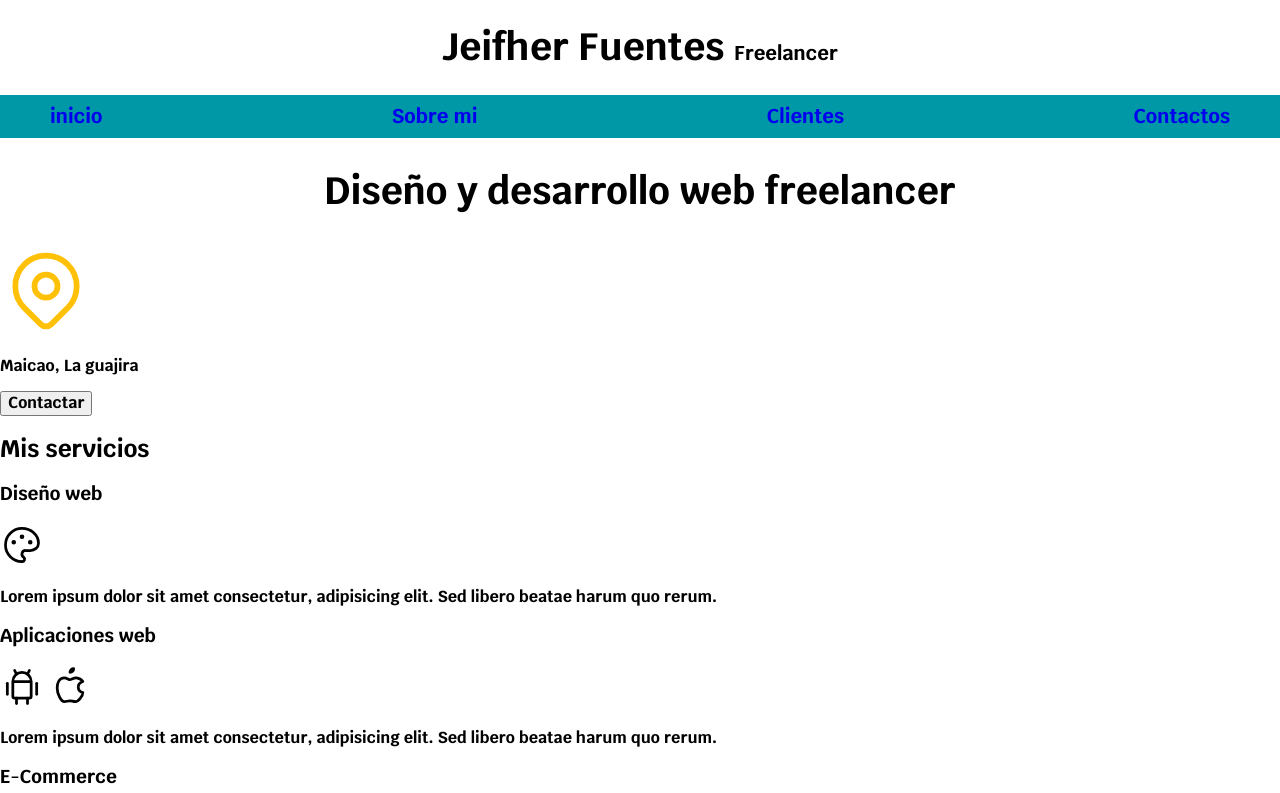
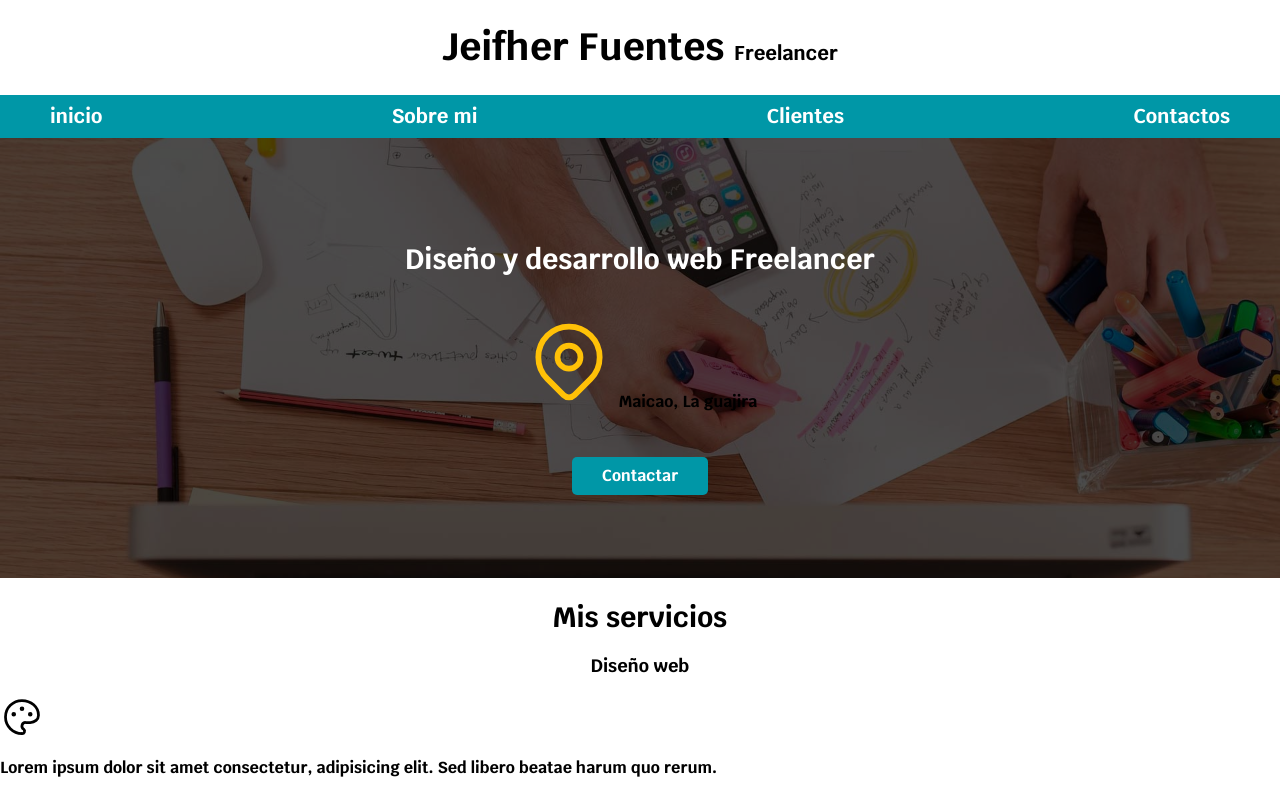
Before and after one commit to JeiFB/DisenadorFreelancer, a plain HTML site: page index.html in a window 1280 px wide. Shown: the top 793 px of the page. Drawn offline with Linux system fonts and the light colour scheme.

Commit message:
Se agregó comentarios y contenido hero

```diff
--- a/css/style.css
+++ b/css/style.css
@@ -6,34 +6,71 @@
     --gris: #757575;
 }
 
-
+/* Globales */
 html{
     font-size: 62.5%;
+    box-sizing: border-box; /*hack para box model*/
 
 }
 
+*, *:before, *:after {
+    box-sizing: inherit;
+}
+
 body{
-    font-size: 16px;
+    font-size: 16px; /*1rem = 10px*/
     font-family: 'Krub', sans-serif;
 }
 
-.titulo{
-    text-align: center;
+.contenedor{
+    max-width: 120rem;
+    margin: 0 auto;
+}
+
+.boton{
+    background-color: var(--secundario);
+    color: var(--blanco); /*  para el color de la letra*/
+    text-decoration: none; /*quitar raya de los textos*/
+    padding: 1rem 3rem ; /*relleno del boton*/
+    border-radius: .5rem; /*sirve para los bordes*/
+    text-decoration: uppercase; /*poner letra en mayusculas*/
+    font-weight: bold; /*Texto mas en negrita*/
+    width: 90%; /*para que el boton llege hasta las orillas (para dispositivos mobiles)*/
+    text-align: center; /*para centrar el texto del boton*/
+    margin-top: 3rem; /*mover el bloque*/
+}
+
+.boton:hover{ /* hover sirve para cuando el curso se posesione en el boton y realize un evento, en este seria que el fondo cambie de color*/
+    background-color: var(--primario);
+}
+
+@media (min-width: 760px) {
+    .boton{
+        width: auto; /*auto para resetear y se vea pequeqño el boton en escritorio*/
+    }
+}
+
+/* Tipografia */
+h1{
     font-size: 3.8rem;
 }
+h2{
+    font-size: 2.8rem;
+}
+h3{
+    font-size: 1.8rem;
+}
 
-
+h1,h2,h3{
+    text-align: center;
+}
 .titulo span{
     font-size: 2rem;
 }
 
-.contenedor{
-
-    max-width: 120rem;
-    margin: 0 auto;
-}
+/* Navegacion principal */
 .nav-bg{
-    background-color: var(--secundario);
+    background-color: var(--secundario); /*para que la barra de navegacion se de color azul*/
 }
 .navegacion-principal{
     display: flex;
@@ -51,7 +88,7 @@ body{
     display: block;
     text-align: center;
     padding: 1rem;
-    color:var(-blanco);
+    color:var(--blanco);
     text-decoration: none;
     font-size: 2rem;
     font-weight: 400;
@@ -62,10 +99,28 @@ body{
     background-color: var(--primario);
 }
 
-a:visited{
-    color: #ffffff;
+
+/* Contenido hero */
+.hero{
+    background-image: url(/img/hero.jpg);
+    background-repeat: no-repeat;
+    background-size: cover;
+    height: 440px;
+    position: relative;
 }
 
-@media (min-width: ) {
+.contenido-hero{
+    position: absolute;
+    background-color: rgb(0, 0, 0, .7);
+    width: 100%;
+    height: 100%;
+    display: flex;
+    flex-direction: column;
+    align-items: center;
+    justify-content: center;
+}
 
+.contenido-hero h2,
+.contenido p{
+    color: var(--blanco);
 }
--- a/index.html
+++ b/index.html
@@ -28,18 +28,20 @@
         </nav>
     </div>
 
-    <section>
-        <h2 class="titulo">Diseño y desarrollo web freelancer</h2>
+    <section class="hero">
+        <div class="contenido-hero">
+            <h2>Diseño y desarrollo web <span>Freelancer</span> </h2>
+            <p>
+                <svg xmlns="http://www.w3.org/2000/svg" class="icon icon-tabler icon-tabler-map-pin" width="92" height="92" viewBox="0 0 24 24" stroke-width="1.5" stroke="#ffc107" fill="none" stroke-linecap="round" stroke-linejoin="round">
+                    <path stroke="none" d="M0 0h24v24H0z" fill="none"/>
+                    <circle cx="12" cy="11" r="3" />
+                    <path d="M17.657 16.657l-4.243 4.243a2 2 0 0 1 -2.827 0l-4.244 -4.243a8 8 0 1 1 11.314 0z" />
+                </svg>
+                Maicao, La guajira
+            </p>
 
-        <svg xmlns="http://www.w3.org/2000/svg" class="icon icon-tabler icon-tabler-map-pin" width="92" height="92" viewBox="0 0 24 24" stroke-width="1.5" stroke="#ffc107" fill="none" stroke-linecap="round" stroke-linejoin="round">
-            <path stroke="none" d="M0 0h24v24H0z" fill="none"/>
-            <circle cx="12" cy="11" r="3" />
-            <path d="M17.657 16.657l-4.243 4.243a2 2 0 0 1 -2.827 0l-4.244 -4.243a8 8 0 1 1 11.314 0z" />
-        </svg>
-
-        <p>Maicao, La guajira</p>
-
-        <button>Contactar</button>
+            <a class="boton" href="#">Contactar</a>
+        </div>
 
     </section>
 
@@ -70,11 +72,7 @@
                 <line x1="9" y1="18" x2="9" y2="21" />
                 <line x1="15" y1="18" x2="15" y2="21" />
             </svg>
-            <svg xmlns="http://www.w3.org/2000/svg" class="icon icon-tabler icon-tabler-brand-apple" width="44" height="44" viewBox="0 0 24 24" stroke-width="1.5" stroke="#000000" fill="none" stroke-linecap="round" stroke-linejoin="round">
-                <path stroke="none" d="M0 0h24v24H0z" fill="none"/>
-                <path d="M9 7c-3 0 -4 3 -4 5.5c0 3 2 7.5 4 7.5c1.088 -.046 1.679 -.5 3 -.5c1.312 0 1.5 .5 3 .5s4 -3 4 -5c-.028 -.01 -2.472 -.403 -2.5 -3c-.019 -2.17 2.416 -2.954 2.5 -3c-1.023 -1.492 -2.951 -1.963 -3.5 -2c-1.433 -.111 -2.83 1 -3.5 1c-.68 0 -1.9 -1 -3 -1z" />
-                <path d="M12 4a2 2 0 0 0 2 -2a2 2 0 0 0 -2 2" />
-            </svg>
+
             <p>Lorem ipsum dolor sit amet consectetur, adipisicing elit. Sed libero beatae harum quo rerum.</p>
         </section>
 
```
